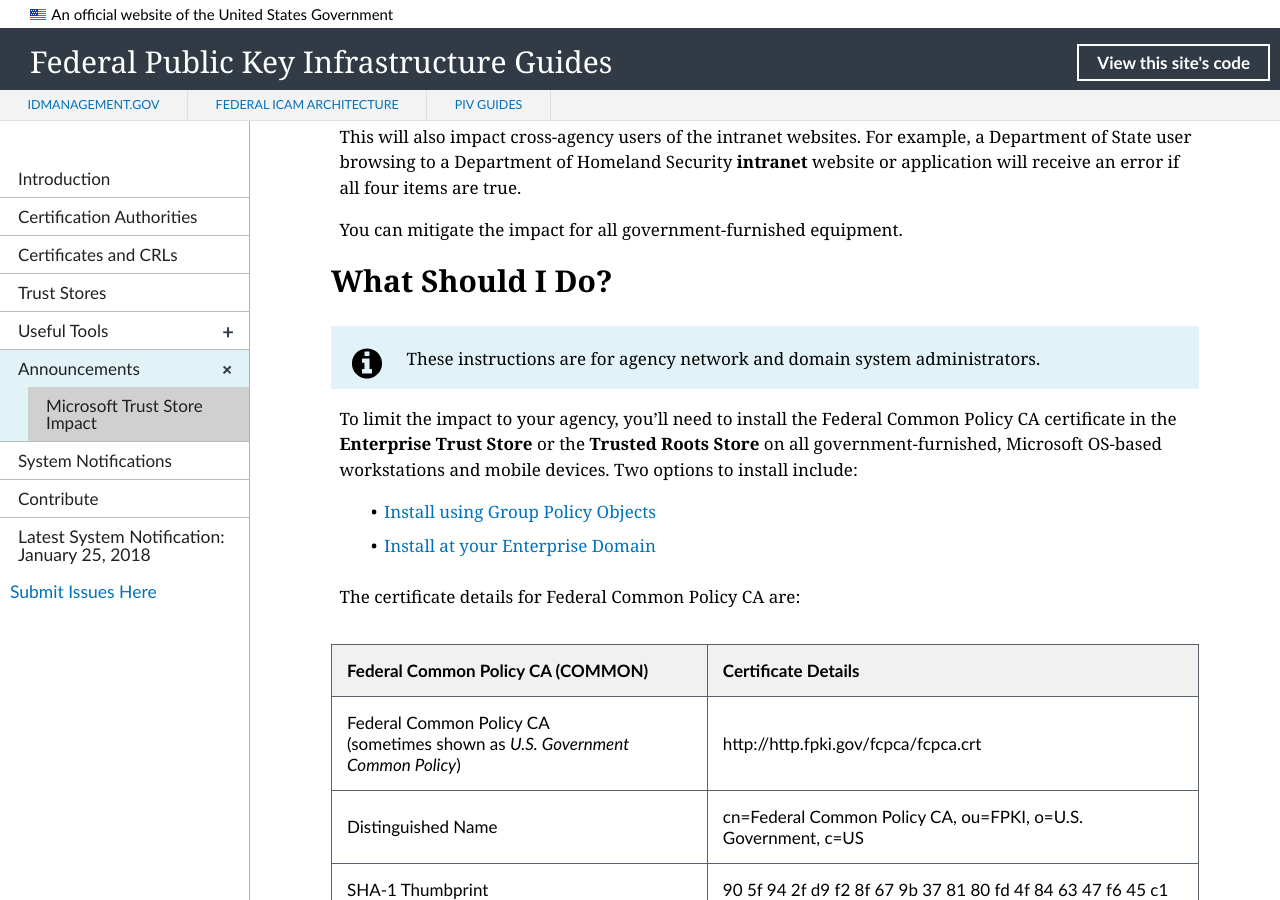
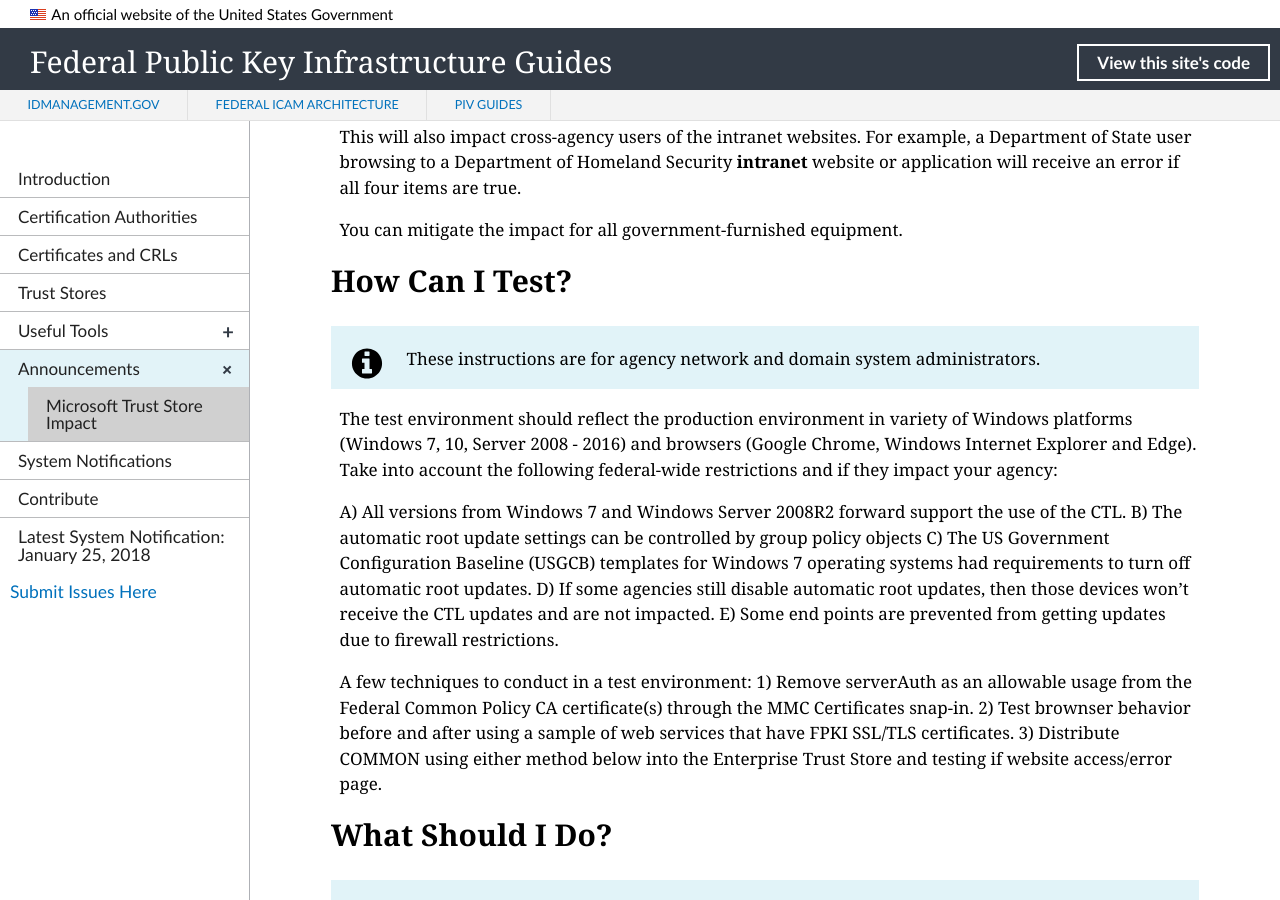
Before and after one commit to GSA/fpki-guides, a Jekyll site: the page built from _announcements/01_microsoft_constraint.md, in a window 1280 px wide and 900 px high, scrolled down 849 px. Built offline with Jekyll 4.4.1, drawn with Linux system fonts in a browser that asks for light colours; nearby versions of some CDN libraries; library files that are not in the unit come from our copies.

Commit message:
Add testing procedure outline
Quick thoughts on testing procedure outline

```diff
--- a/_announcements/01_microsoft_constraint.md
+++ b/_announcements/01_microsoft_constraint.md
@@ -29,6 +29,23 @@
 This will also impact cross-agency users of the intranet websites.  For example, a Department of State user browsing to a Department of Homeland Security **intranet** website or application will receive an error if all four items are true.
 
 You can mitigate the impact for all government-furnished equipment.
+
+## How Can I Test?
+
+{% include alert-info.html content="These instructions are for agency network and domain system administrators." %}
+
+The test environment should reflect the production environment in variety of Windows platforms (Windows 7, 10, Server 2008 - 2016) and browsers (Google Chrome, Windows Internet Explorer and Edge). Take into account the following federal-wide restrictions and if they impact your agency:
+
+A) All versions from Windows 7 and Windows Server 2008R2 forward support the use of the CTL.
+B) The automatic root update settings can be controlled by group policy objects
+C) The US Government Configuration Baseline (USGCB) templates for Windows 7 operating systems had requirements to turn off automatic root updates.
+D) If some agencies still disable automatic root updates, then those devices won't receive the CTL updates and are not impacted.
+E) Some end points are prevented from getting updates due to firewall restrictions.
+
+A few techniques to conduct in a test environment:
+1) Remove serverAuth as an allowable usage from the Federal Common Policy CA certificate(s) through the MMC Certificates snap-in.
+2) Test brownser behavior before and after using a sample of web services that have FPKI SSL/TLS certificates.
+3) Distribute COMMON using either method below into the Enterprise Trust Store and testing if website access/error page.
 
 ## What Should I Do?
 
```
